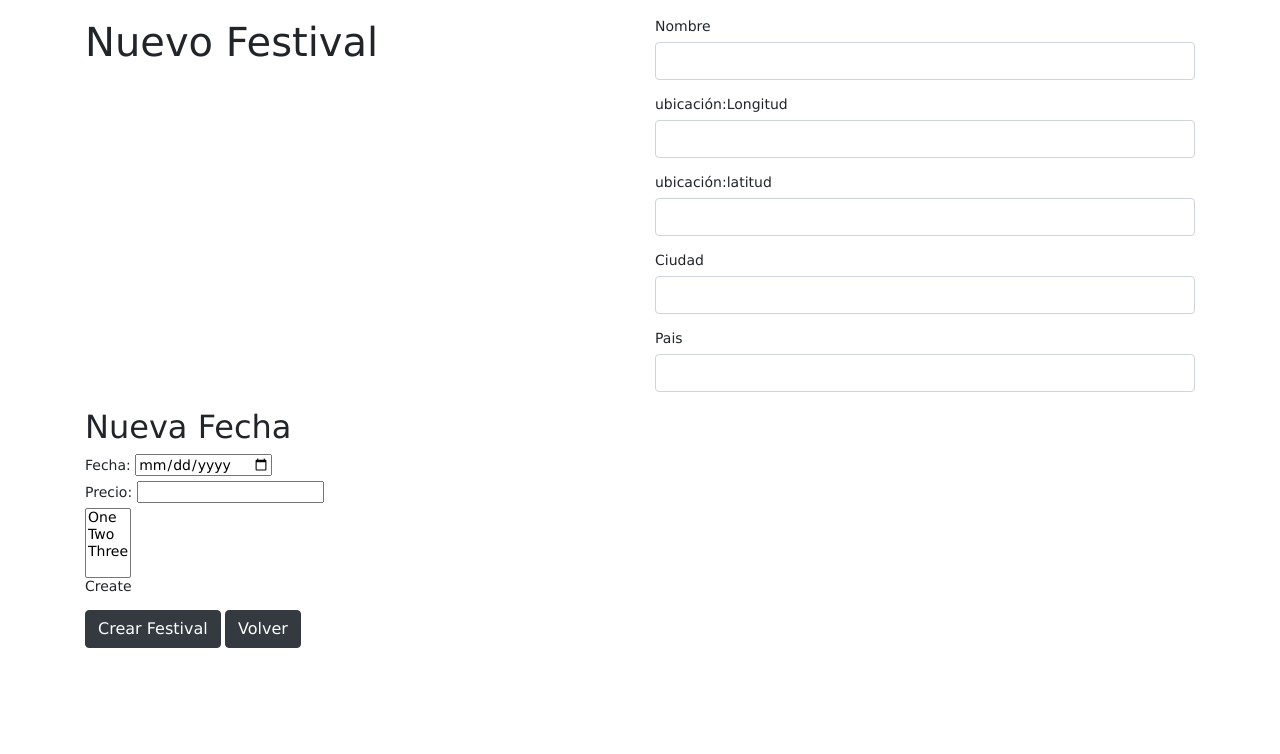
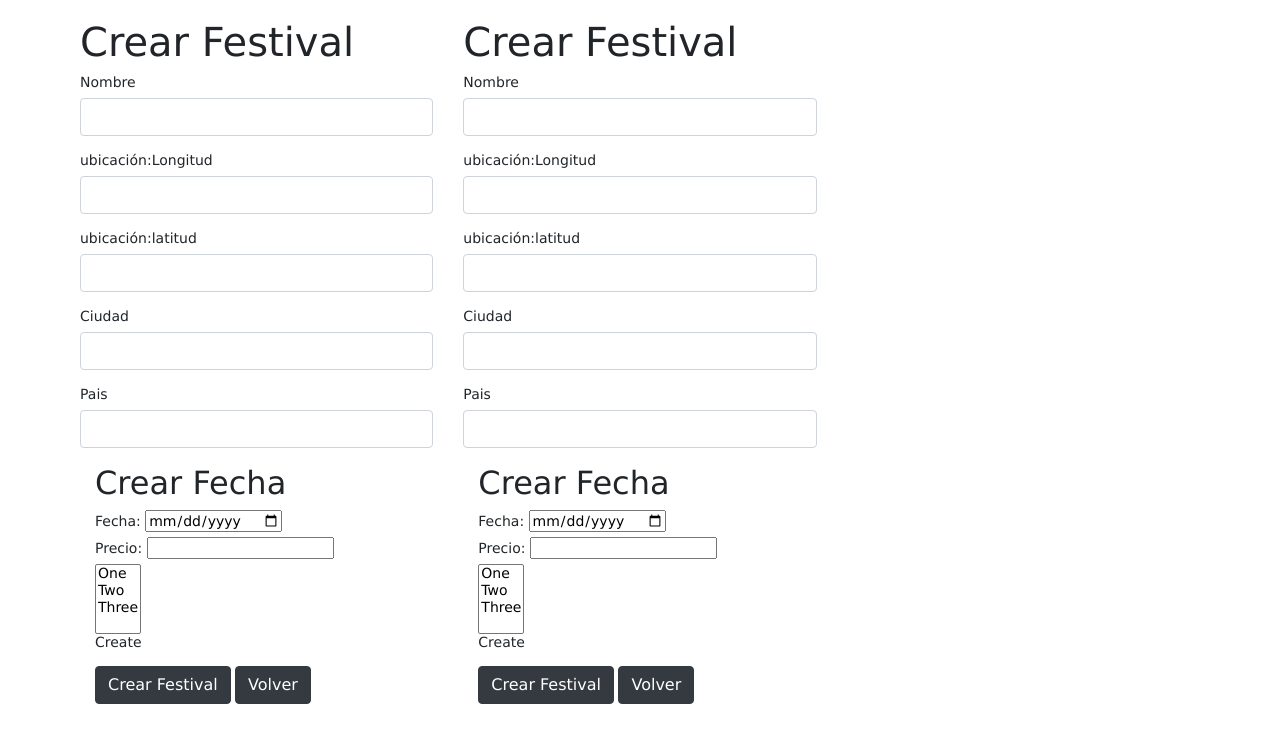
Before and after one commit to banchiec/web-festivals, a Node server app: template views/festivals/new-festival.hbs in a window 1280 px wide. Shown: the part 56-810 px from the top of the page. Before the commit the page ends 704 px from the top, so only its background shows below. Run offline with Node 20, Linux system fonts and the light colour scheme; the template is opened without the code that fills it, so the values that code supplies are empty; some libraries are stand-ins or nearby versions.

Commit message:
git...fail

```diff
--- a/public/js/script.js
+++ b/public/js/script.js
@@ -9,12 +9,12 @@ document.addEventListener(
 
 
     button.addEventListener("click", function (e) {
+      console.log(select.value)
 
-
-      console.log(select.value)
       box.innerHTML = `<div class="day"><p class="data"></p><p class="data"></p><p class="data"></p></div>`
 
     })
+
     console.log("web-festivals JS imported successfully!");
   },
   false
--- a/routes/festival.route.js
+++ b/routes/festival.route.js
@@ -3,17 +3,15 @@ const router = require('express').Router()
 
 const Festival = require('../models/festival.model')
 
-router.get('/nuevo', (req, res, next) => {
-
+router.get('/crear', (req, res, next) => {
   Festival.find()
     .then(allFestivals => res.render('festivals/new-festival', { festivals: allFestivals }))
     .catch(err => next(new Error(err)))
 })
 
-router.post('/nuevo', (req, res, next) => {
+router.post('/crear', (req, res, next) => {
 
   const { name, lat, lng, city, country, ranking, billboard } = req.body
-
 
   // const location = {
   //   type: 'Point',
--- a/views/festivals/new-festival.hbs
+++ b/views/festivals/new-festival.hbs
@@ -1,14 +1,9 @@
-<div class="container mt-4">
+<div class="container-fluid">
 
-    <div class="row">
-
-        <div class="col-md-6">
-            <h1 style="font-weight: 100">Nuevo Festival</h1>
-        </div>
-
-        <div class="col-md-6">
-
-            <form action="/festivales/nuevo" method="post">
+    <div class="row mt-4">
+        <div class="col-md-4">
+            <h1 style="font-weight: 100">Crear Festival</h1>
+            <form action="/festivales/crear" method="post">
                 <div class="form-group">
                     <label for="name-input">Nombre</label>
                     <input name="name" type="text" class="form-control" id="name-input">
@@ -30,11 +25,9 @@
                     <label for="country-input">Pais</label>
                     <input name="country" type="text" class="form-control" id="country-input">
                 </div>
-        </div>
-
                 <section class="container">
                     <section class="billboard-container">
-                <h2>Nueva Fecha</h2>
+                        <h2>Crear Fecha</h2>
                         <form id="billboard-form" class="billboard-form">
                             <div class="field">
                                 <label for="date">Fecha: </label>
@@ -55,11 +48,66 @@
                         </form>
                     </section>
                     <button type="submit" class="btn btn-dark">Crear Festival</button>
-
                     <a href="/festivales" class="btn btn-dark">Volver</a>
             </form>
+        </div>
+
+
+        <div class="col-md-4">
+            <h1 style="font-weight: 100">Crear Festival</h1>
+            <form action="/festivales/crear" method="post">
+                <div class="form-group">
+                    <label for="name-input">Nombre</label>
+                    <input name="name" type="text" class="form-control" id="name-input">
+                </div>
+                <div class="form-group">
+                    <label for="longitude">ubicación:Longitud</label>
+                    <input name="lng" type="number" class="form-control" id="longitude">
+                </div>
+                <div class="form-group">
+                    <label for="latitude">ubicación:latitud</label>
+                    <input name="lat" type="Number" class="form-control" id="latitude">
+                </div>
+
+                <div class="form-group">
+                    <label for="city-input">Ciudad</label>
+                    <input name="city" type="text" class="form-control" id="city-input">
+                </div>
+                <div class="form-group">
+                    <label for="country-input">Pais</label>
+                    <input name="country" type="text" class="form-control" id="country-input">
+                </div>
+                <section class="container">
+                    <section class="billboard-container">
+                        <h2>Crear Fecha</h2>
+                        <form id="billboard-form" class="billboard-form">
+                            <div class="field">
+                                <label for="date">Fecha: </label>
+                                <input type="date" name="date">
+                            </div>
+                            <div class="field">
+                                <label for="price">Precio: </label>
+                                <input type="number" name="price">
+                            </div>
+                            <div class="Bandas">
+                                <select id="bands" name="bands" multiple="multiple">
+                                    <option value="1">One</option>
+                                    <option value="2">Two</option>
+                                    <option value="3">Three</option>
+                                </select>
+                            </div>
+                            <p id="send-data">Create</p>
+                        </form>
+                    </section>
+                    <button type="submit" class="btn btn-dark">Crear Festival</button>
+                    <a href="/festivales" class="btn btn-dark">Volver</a>
+            </form>
+        </div>
+
+        <div class="col-md-4">
             <div id="day-box">
+            </div>
+        </div>
 
     </div>
 </div>
-</div>
--- a/views/layout.hbs
+++ b/views/layout.hbs
@@ -28,8 +28,6 @@
             </button>
          </nav>
       </div>
-
-
       {{{body}}}
       <script src="https://code.jquery.com/jquery-3.5.1.slim.min.js"
          integrity="sha384-DfXdz2htPH0lsSSs5nCTpuj/zy4C+OGpamoFVy38MVBnE+IbbVYUew+OrCXaRkfj"
```
Also changed, not shown: views/festivals/festivals-index.hbs (+6 -7 lines). Lines whose indentation alone changed are shown as unchanged.
